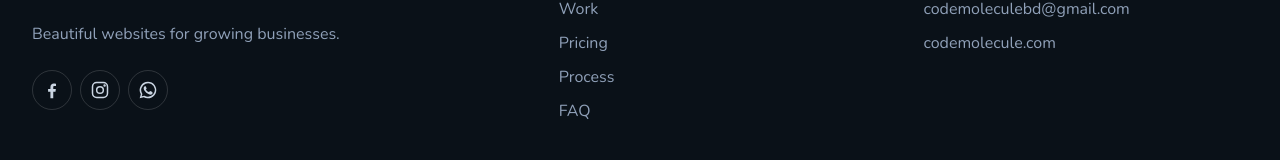
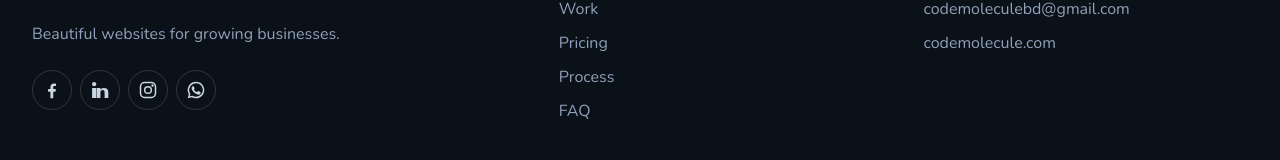
Before and after one commit to Sakib577/scriptVillage-web, a Next.js app: page /services/business-websites in a window 1280 px wide. Shown: the part 3737-3897 px from the top of the page. Built offline with nearby package versions, Linux system fonts and the light colour scheme; a web font is replaced by a local one.

Commit message:
Add LinkedIn support in Footer and Contact components; update payment terms in dictionary

```diff
--- a/components/Footer.js
+++ b/components/Footer.js
@@ -3,7 +3,7 @@
 import Link from "next/link";
 import { useLanguage } from "./LanguageProvider";
 import { Logo } from "./Logo";
-import { FacebookIcon, InstagramIcon, WhatsAppIcon } from "./Icons";
+import { FacebookIcon, InstagramIcon, LinkedInIcon, WhatsAppIcon } from "./Icons";
 import { site, whatsappLink } from "@/lib/site.config";
 
 export function Footer() {
@@ -11,6 +11,7 @@ export function Footer() {
   const year = new Date().getFullYear();
   const socials = [
     { label: "Facebook", href: site.facebook, icon: <FacebookIcon /> },
+    { label: "LinkedIn", href: site.linkedin, icon: <LinkedInIcon /> },
     { label: "Instagram", href: site.instagram, icon: <InstagramIcon /> },
     { label: "WhatsApp", href: whatsappLink(), icon: <WhatsAppIcon /> },
   ];
--- a/components/Icons.js
+++ b/components/Icons.js
@@ -123,3 +123,13 @@ export function InstagramIcon({ className = "h-5 w-5" }) {
     </svg>
   );
 }
+
+export function LinkedInIcon({ className = "h-5 w-5" }) {
+  return (
+    <svg viewBox="0 0 24 24" className={className} fill="currentColor" aria-hidden>
+      <circle cx="4.98" cy="4.98" r="2.5" />
+      <rect x="2.5" y="9.5" width="5" height="12" rx="0.5" />
+      <path d="M16.5 9.5c-2.3 0-3.5 1.2-4 2.1V9.5H8v12h4.5v-6.3c0-1.8 1-3.2 2.7-3.2 1.6 0 2.3 1.2 2.3 3.2v6.3H22v-6.8c0-3.4-1.8-5.2-5.5-5.2Z" />
+    </svg>
+  );
+}
--- a/components/sections/Contact.js
+++ b/components/sections/Contact.js
@@ -1,7 +1,7 @@
 "use client";
 
 import { useLanguage } from "../LanguageProvider";
-import { FacebookIcon, Icon, WhatsAppIcon } from "../Icons";
+import { FacebookIcon, Icon, LinkedInIcon, WhatsAppIcon } from "../Icons";
 import { Reveal } from "../Reveal";
 import { site, whatsappLink } from "@/lib/site.config";
 
@@ -27,6 +27,7 @@ export function Contact() {
   const channels = [
     { label: c.whatsapp, value: site.whatsappDisplay || `+${site.whatsapp}`, href: whatsappLink(f.intro), icon: <WhatsAppIcon className="h-6 w-6" />, tone: "bg-[#25D366]" },
     { label: c.facebook, value: "fb.com/codemolecule", href: site.facebook, icon: <FacebookIcon className="h-6 w-6" />, tone: "bg-[#1877F2]" },
+    { label: c.linkedin, value: "linkedin.com/company/codemolecule", href: site.linkedin, icon: <LinkedInIcon className="h-6 w-6" />, tone: "bg-[#0A66C2]" },
     { label: c.email, value: site.email, href: `mailto:${site.email}`, icon: <Icon name="mail" className="h-6 w-6" />, tone: "bg-ink" },
   ];
 
--- a/lib/site.config.js
+++ b/lib/site.config.js
@@ -8,6 +8,7 @@ export const site = {
   // Facebook page username, used for https://m.me/<username>
   messenger: "codemolecule",
   facebook: "https://www.facebook.com/codemolecule/",
+  linkedin: "https://www.linkedin.com/company/codemolecule",
   instagram: "https://instagram.com/codemolecule",
   email: "codemoleculebd@gmail.com",
 };
```
Also changed, not shown: lib/dictionary.js.
